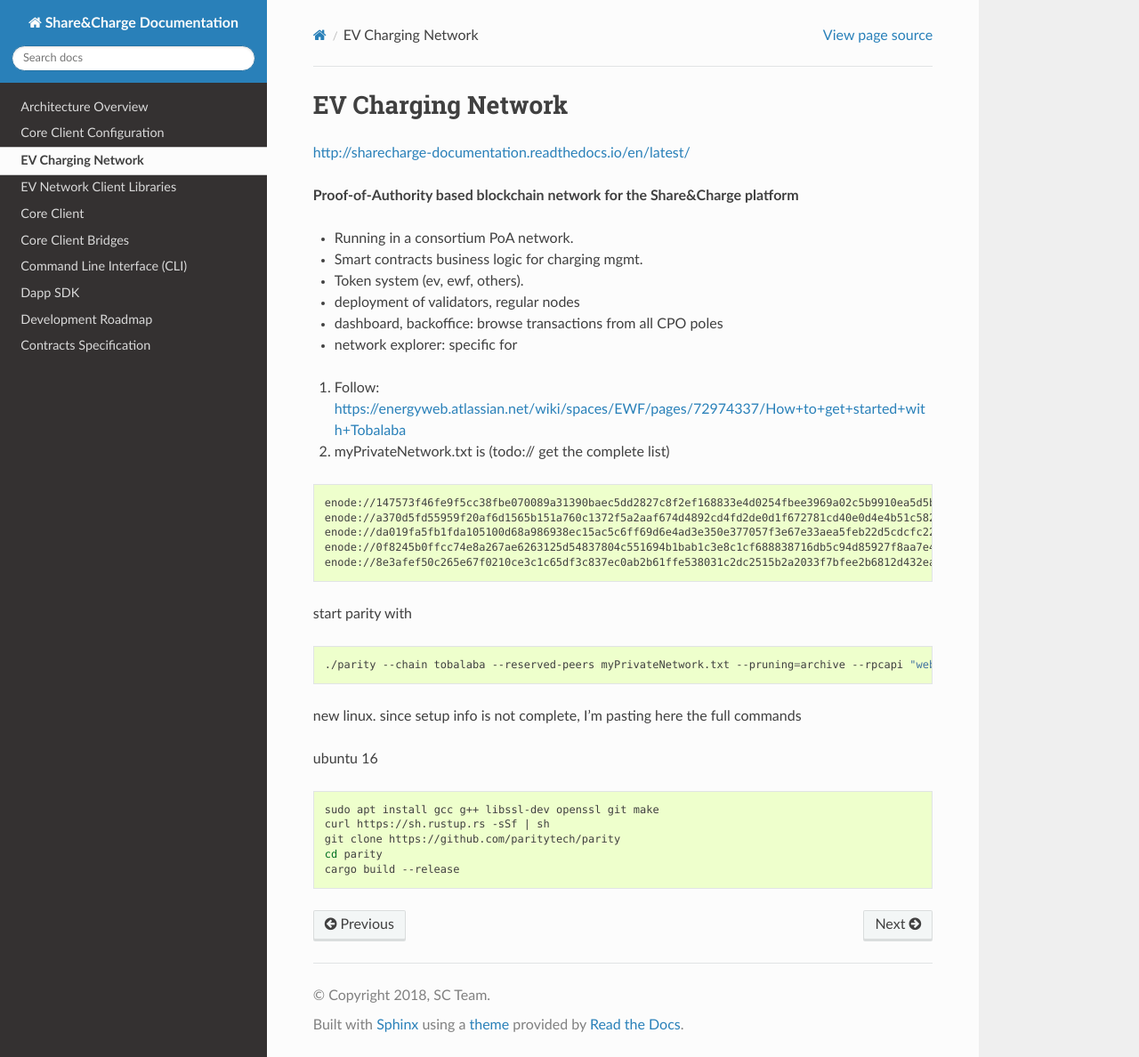
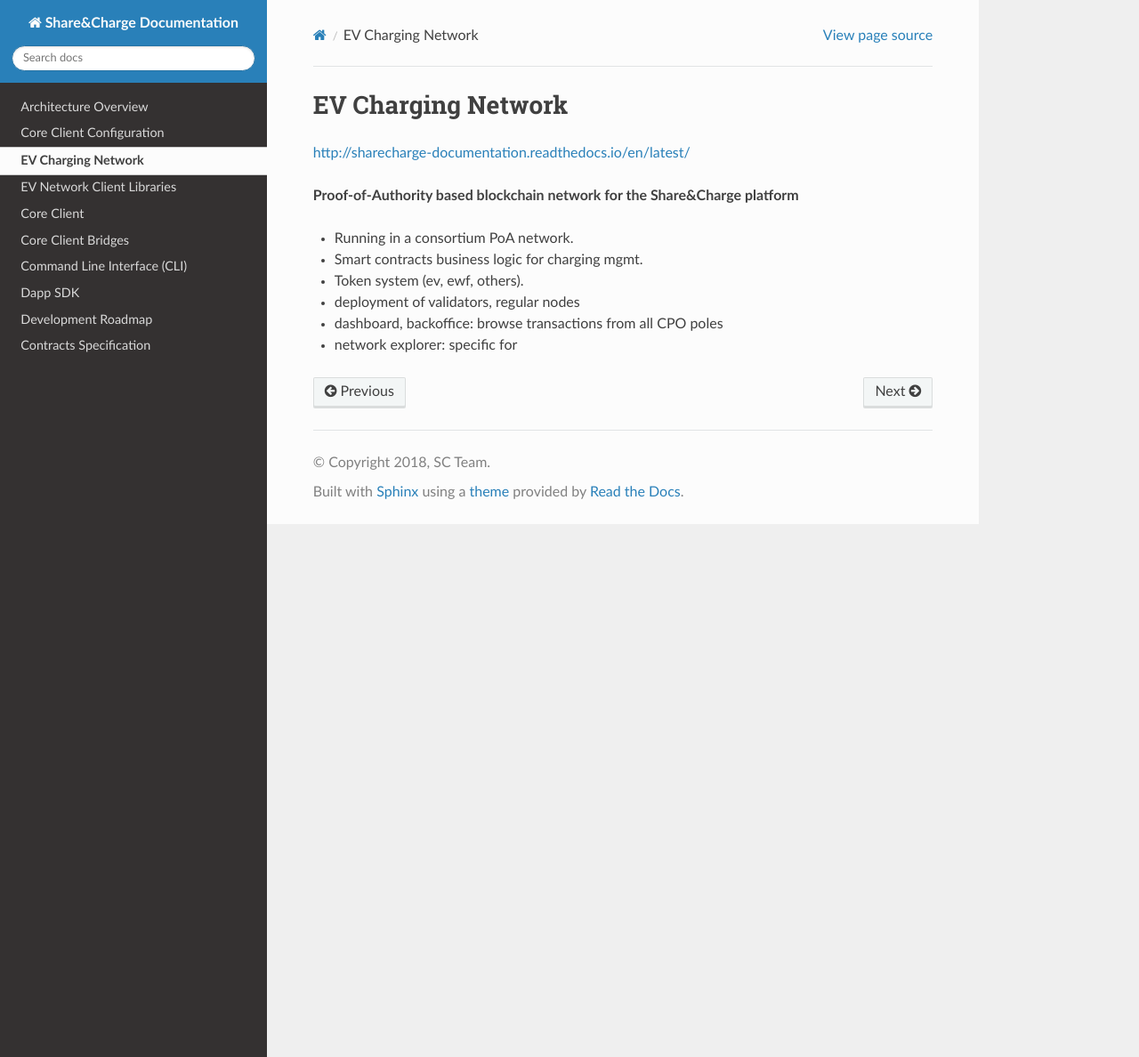
Before and after one commit to shareandcharge/sharecharge-documentation, a Sphinx documentation site: the page built from docs/ev-charging-network/index.rst, in a window 1280 px wide and 1188 px high. Shown: the whole window at 89% size. Built offline with Sphinx 7.4.7 and the Read the Docs theme 2.0.0, drawn with Linux system fonts in a browser that asks for light colours.

Commit message:
moved to tobalaba docs

```diff
--- a/docs/ev-charging-network/index.rst
+++ b/docs/ev-charging-network/index.rst
@@ -13,37 +13,3 @@ http://sharecharge-documentation.readthedocs.io/en/latest/
 * deployment of validators, regular nodes
 * dashboard, backoffice: browse transactions from all CPO poles
 * network explorer: specific for
-
-
-1. Follow: https://energyweb.atlassian.net/wiki/spaces/EWF/pages/72974337/How+to+get+started+with+Tobalaba
-
-2. myPrivateNetwork.txt is (todo:// get the complete list)
-
-.. code-block:: bash
-
-  enode://147573f46fe9f5cc38fbe070089a31390baec5dd2827c8f2ef168833e4d0254fbee3969a02c5b9910ea5d5b23d86a6ed5eabcda17cc12007b7d9178b6c697aa5@37.120.168.56:30303
-  enode://a370d5fd55959f20af6d1565b151a760c1372f5a2aaf674d4892cd4fd2de0d1f672781cd40e0d4e4b51c5823527ddec73b31cc14ac685449d9f0866996a16b9f@13.76.165.180:30303
-  enode://da019fa5fb1fda105100d68a986938ec15ac5c6ff69d6e4ad3e350e377057f3e67e33aea5feb22d5cdcfc22041d141c8453c77baa64a216fff98f191ca76b3ec@18.220.108.238:30303
-  enode://0f8245b0ffcc74e8a267ae6263125d54837804c551694b1bab1c3e8c1cf688838716db5c94d85927f8aa7e4666d3f10155febf1f9d0a03357f114dc546b976a8@46.101.99.49:30303
-  enode://8e3afef50c265e67f0210ce3c1c65df3c837ec0ab2b61ffe538031c2dc2515b2a2033f7bfee2b6812d432eaf9ef02bde066d217d6e216b78ae80b92c88b34cf7@51.140.43.240:30303
-
-
-start parity with
-
-.. code-block:: bash
-
-  ./parity --chain tobalaba --reserved-peers myPrivateNetwork.txt --pruning=archive --rpcapi "web3,eth,personal" --db-compaction=ssd --cache-size=2048
-
-
-
-new linux. since setup info is not complete, I'm pasting here the full commands
-
-ubuntu 16
-
-.. code-block:: bash
-
-  sudo apt install gcc g++ libssl-dev openssl git make
-  curl https://sh.rustup.rs -sSf | sh
-  git clone https://github.com/paritytech/parity
-  cd parity
-  cargo build --release
```
